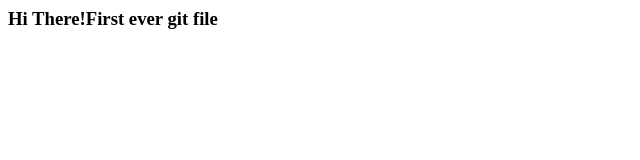
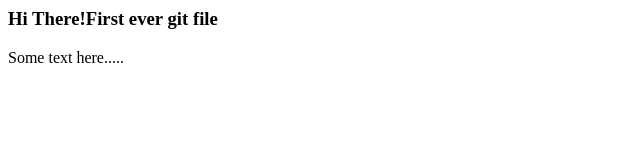
Before and after one commit to mahmudul43/firstDemo, a plain HTML site: page index.html in a window 1280 px wide. Shown: the whole page, without its empty margins (0-640 px from the left). Drawn offline with Linux system fonts and the light colour scheme.

Commit message:
Changed a bit

```diff
--- a/index.html
+++ b/index.html
@@ -7,6 +7,9 @@
     <body>
         <section class="main">
             <h3>Hi There!First ever git file </h3>
+            <p>
+                Some text here.....
+            </p>
         </section>
     </body>
 </html>
```
